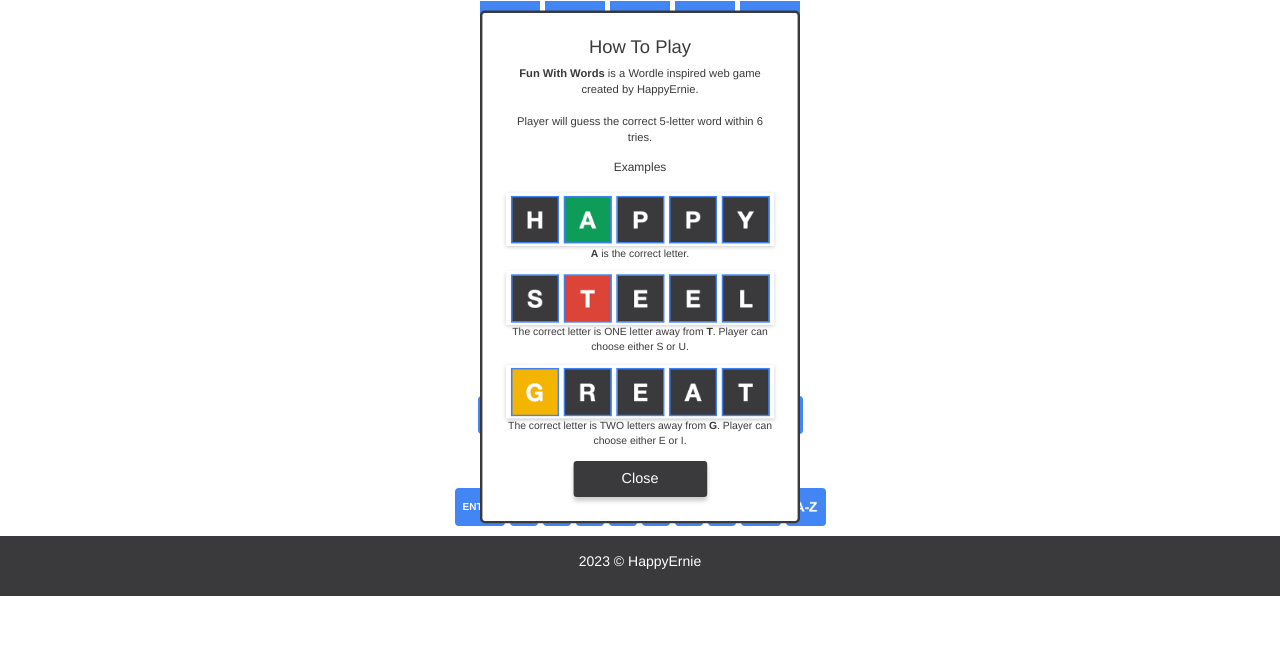
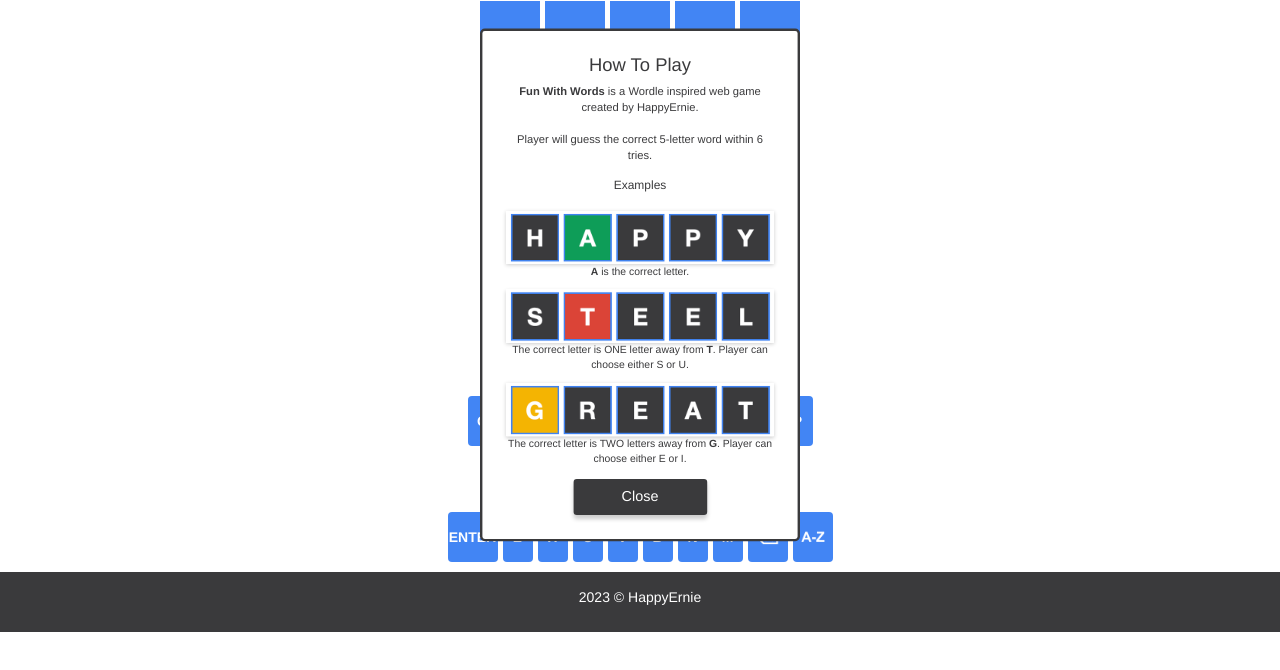
Before and after one commit to HappyErnie/funwithwords, a plain HTML site: page index.html in a window 1280 px wide. Shown: the part 54-724 px from the top of the page. Drawn offline with nearby package versions, Linux system fonts and the light colour scheme.

Commit message:
Add files via upload

```diff
--- a/funwithwords.css
+++ b/funwithwords.css
@@ -104,10 +104,10 @@ main {
   border: none;
   border-radius: 4px;
 
-  font-size: 1rem;
+  font-size: 1.4rem;
 
-  height: 3.8rem;
-  width: 2.8rem;
+  height: 5rem;
+  width: 3rem;
 
   cursor: pointer;
 
```
Also changed, not shown: index.html (+0 -1 lines).
